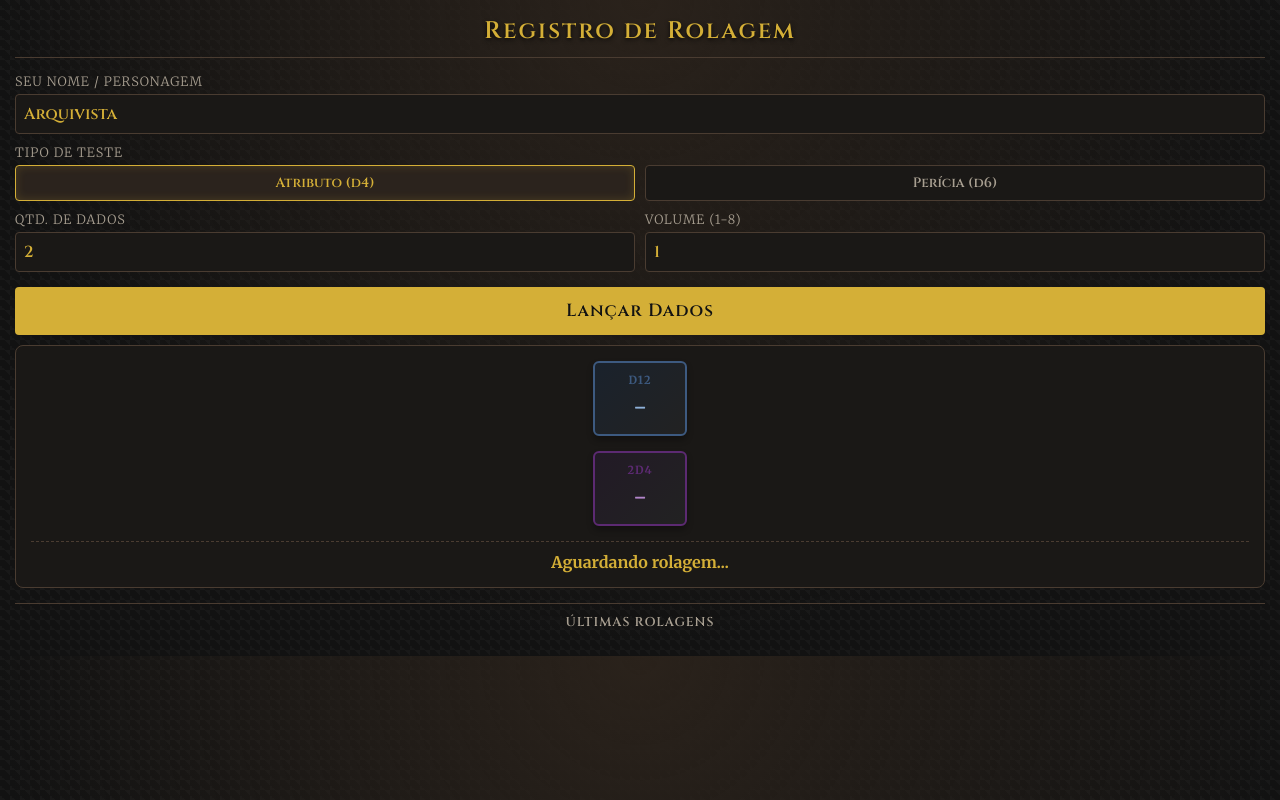
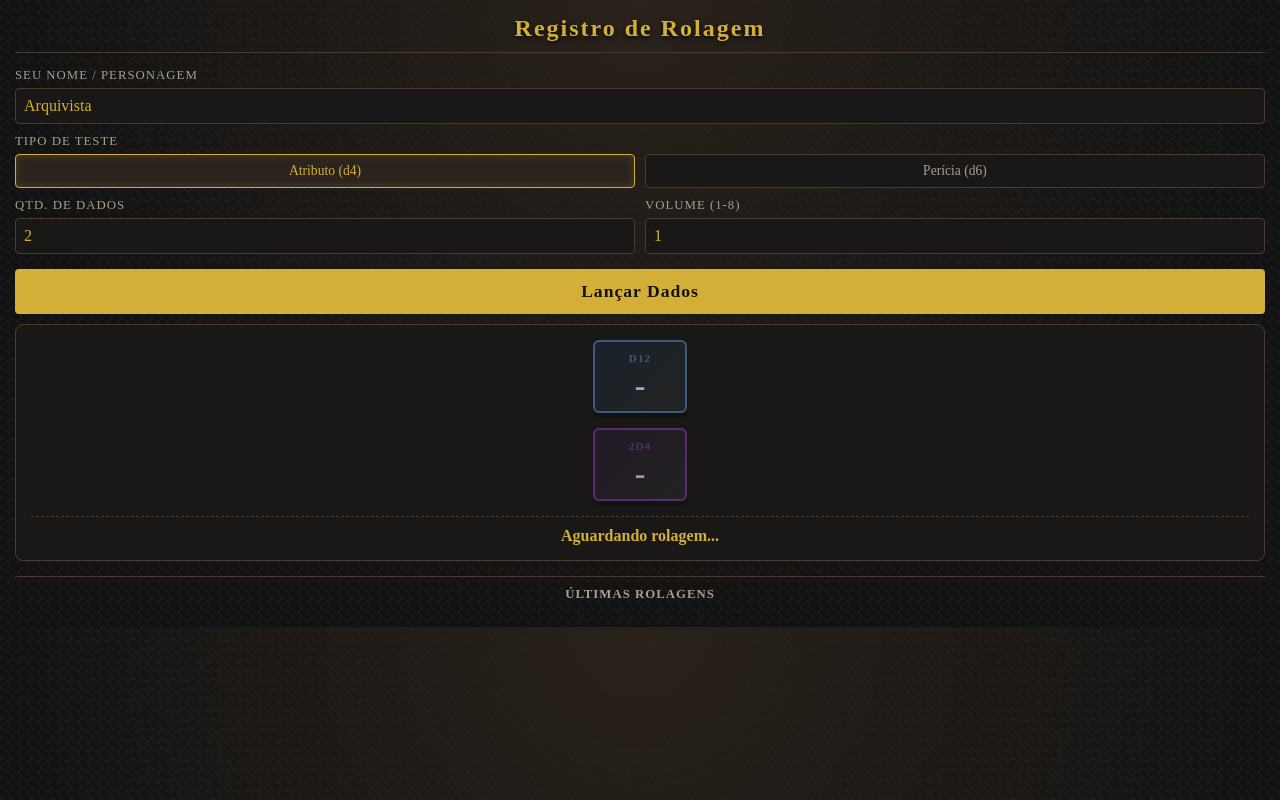
Before and after one commit to FlavioSepulveda/B5A_OBR, a browser extension: page index.html in a window 1280 px wide. Drawn offline with Linux system fonts and the light colour scheme.

Commit message:
Correção 2

```diff
--- a/style.css
+++ b/style.css
@@ -1,4 +1,4 @@
-@import url('https://fonts.googleapis.com/css2?family=Cinzel:wght@600&family=Merriweather:ital,wght@0,300;0,700;1,400&display=swap');
+/* @import url('https://fonts.googleapis.com/css2?family=Cinzel:wght@600&family=Merriweather:ital,wght@0,300;0,700;1,400&display=swap'); */
 
 body {
     font-family: 'Merriweather', serif;
```
